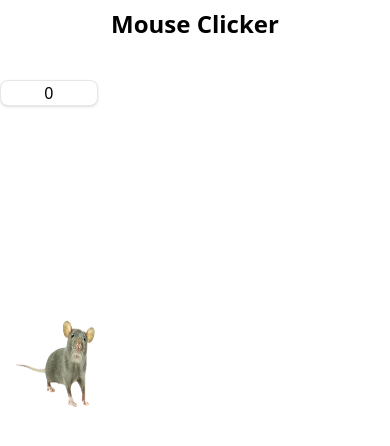
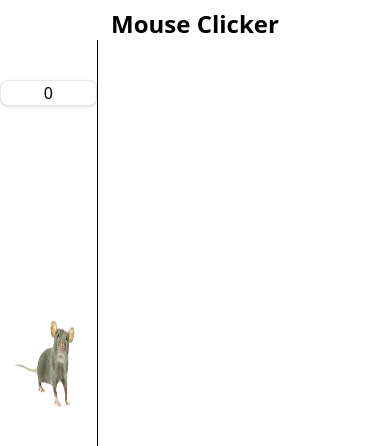
Before and after one commit to iVlastart/MouseClicker, a React (Vite) app: page / in a window 390 px wide. Shown: the top 446 px of the page. Built offline with nearby package versions, Linux system fonts and the light colour scheme.

Commit message:
Working on adding the upgrades

```diff
--- a/src/App.tsx
+++ b/src/App.tsx
@@ -1,7 +1,7 @@
 import { useState } from "react"
-import { Game } from "./components/game/game"
+import { Game } from "./components/game"
 import { Header } from "./components/header"
-import { useUnsavedChanges } from "./hooks/saveHook";
+import { useUnsavedChanges } from "./hooks/hooks";
 
 function App() {
   const [mouseCount, setMouseCount] = useState<number>(Number(localStorage.getItem('mouseCount'))??0);
--- a/src/components/game/clickSide.tsx
+++ b/src/components/clickSide.tsx
@@ -1,5 +1,5 @@
-import type { IMouse } from '../../interfaces/interfaces';
-import mouseImg from '../sprites/mouse.png';
+import type { IMouse } from '../interfaces/interfaces';
+import mouseImg from './sprites/mouse.png';
 
 export const ClickSide = ({mouseCount, setMouseCount}:IMouse)=>{
 
@@ -8,12 +8,12 @@ export const ClickSide = ({mouseCount, setMouseCount}:IMouse)=>{
     };
 
     return(
-        <div className="flex flex-col h-full w-1/4">
+        <div className="flex flex-col h-full w-1/4 border-r border-black">
             <span className="max-w-sm mt-10 flex justify-center items-center bg-white border
                             border-gray-200 rounded-lg shadow-sm w-full">
                 {mouseCount}
             </span>
-            <div className="pt-52 md:pt-24 pl-3 md:pl-10">
+            <div className="pt-52 md:pt-24 pl-3 md:pl-10 pr-5 md:pr-0">
                 <img src={mouseImg} className='h-25 w-25 md:h-65 md:w-65 hover:cursor-pointer'
                         onClick={handleMouseImgClick}/>
             </div>
--- a/src/components/game/game.tsx
+++ b/src/components/game.tsx
@@ -1,11 +1,15 @@
-import type { IMouse } from "../../interfaces/interfaces";
+import type { IMouse } from "../interfaces/interfaces";
 import { ClickSide } from "./clickSide";
+import { MiddleSide } from "./middleSide";
+import { UpgradeSide } from "./upgradeSide";
 
 
 export const Game = ({mouseCount, setMouseCount}: IMouse)=>{
     return(
         <main className="flex flex-row w-full h-[calc(100vh-10vh)]">
             <ClickSide mouseCount={mouseCount} setMouseCount={setMouseCount}/>
+            <MiddleSide/>
+            <UpgradeSide/>
         </main>
     )
 };
--- /dev/null
+++ b/src/components/middleSide.tsx
@@ -0,0 +1,7 @@
+export const MiddleSide = ()=>{
+    return(
+        <div className="h-full w-2/4">
+
+        </div>
+    )
+};
--- /dev/null
+++ b/src/components/upgrade.tsx
@@ -0,0 +1,13 @@
+import type { IUpgrade } from "../interfaces/interfaces";
+
+export const Upgrade = ({img, price, isVisible}: IUpgrade)=>{
+    return(
+        <div className="flex flex-row">
+            {
+                isVisible &&
+                    <img src={img} />
+            }
+
+        </div>
+    );
+}
--- /dev/null
+++ b/src/components/upgradeSide.tsx
@@ -0,0 +1,7 @@
+export const UpgradeSide = ()=>{
+    return(
+        <div className="h-full w-1/4 flex flex-col">
+
+        </div>
+    );
+};
--- a/src/interfaces/interfaces.d.ts
+++ b/src/interfaces/interfaces.d.ts
@@ -4,3 +4,9 @@ interface IMouse{
     mouseCount: number,
     setMouseCount: Dispatch<SetStateAction<number>>
 }
+
+interface IUpgrade{
+    img: string,
+    price: number,
+    isVisible: boolean
+}
```
Also changed, not shown: src/components/sprites/mousetrap.png (added), src/hooks/hooks.ts (renamed from src/hooks/saveHook.ts).
